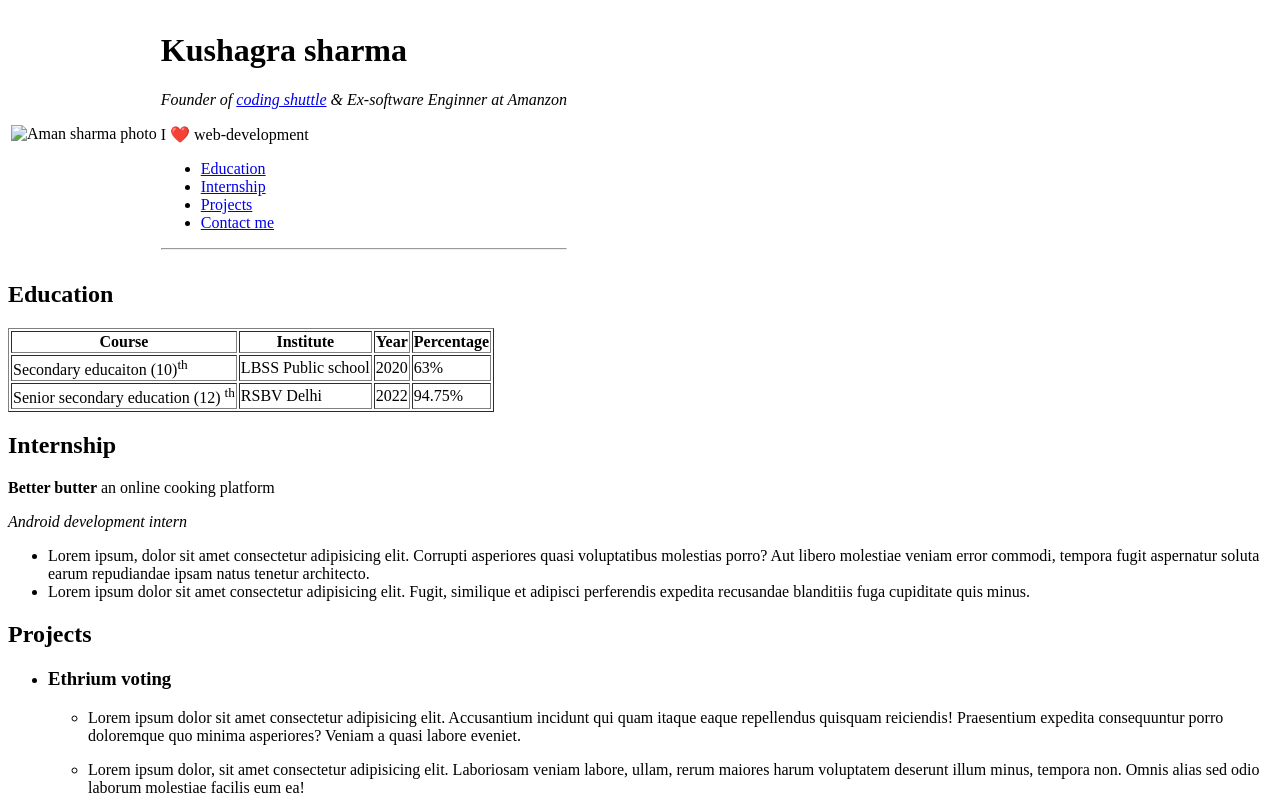
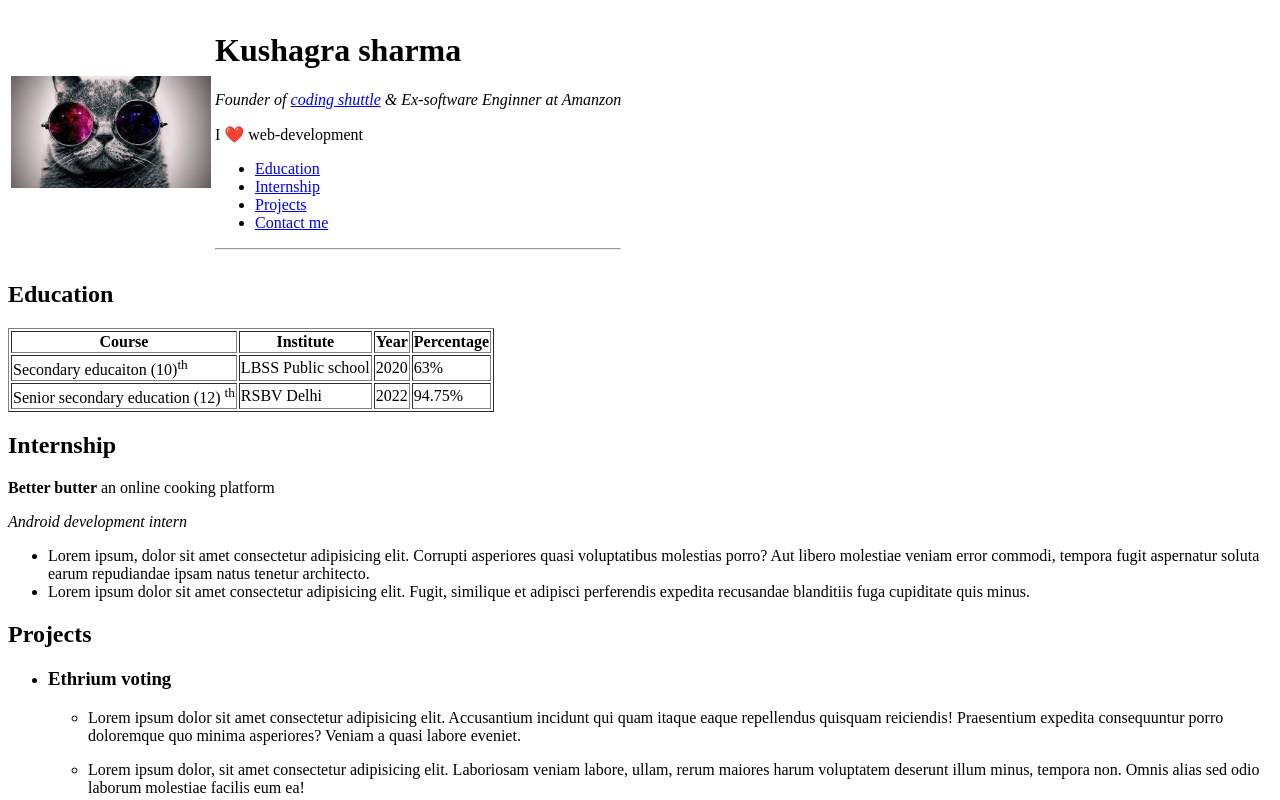
Before and after one commit to Wind-breakers/resume, a plain HTML site: page index.html in a window 1280 px wide. Shown: the top 800 px of the page. Drawn offline with Linux system fonts and the light colour scheme.

Commit message:
added index.html

```diff
--- a/index.html
+++ b/index.html
@@ -11,7 +11,7 @@
     <header>
         <!-- <a href="https:www.google.com">Click me </a> -->
         <table>
-            <td><img width="200" src="images/profile pic.jpg" alt="Aman sharma photo"></td>
+            <td><img width="200" src="resume/profile pic.jpg" alt="kushagra sharma photo"></td>
             <td>
                 <h1> Kushagra sharma</h1>
                 <p><em>Founder of <a target="_blank" href="https://www.codingshuttle.com">coding shuttle</a> &
```
